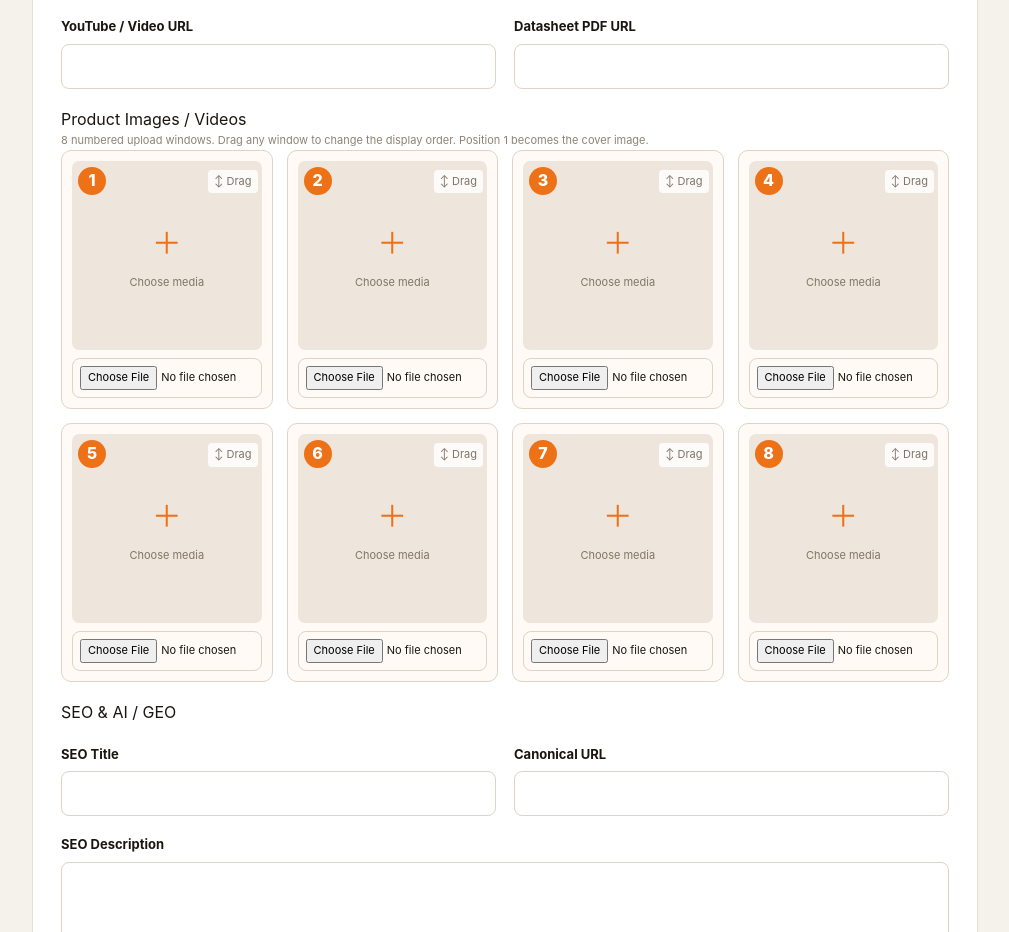
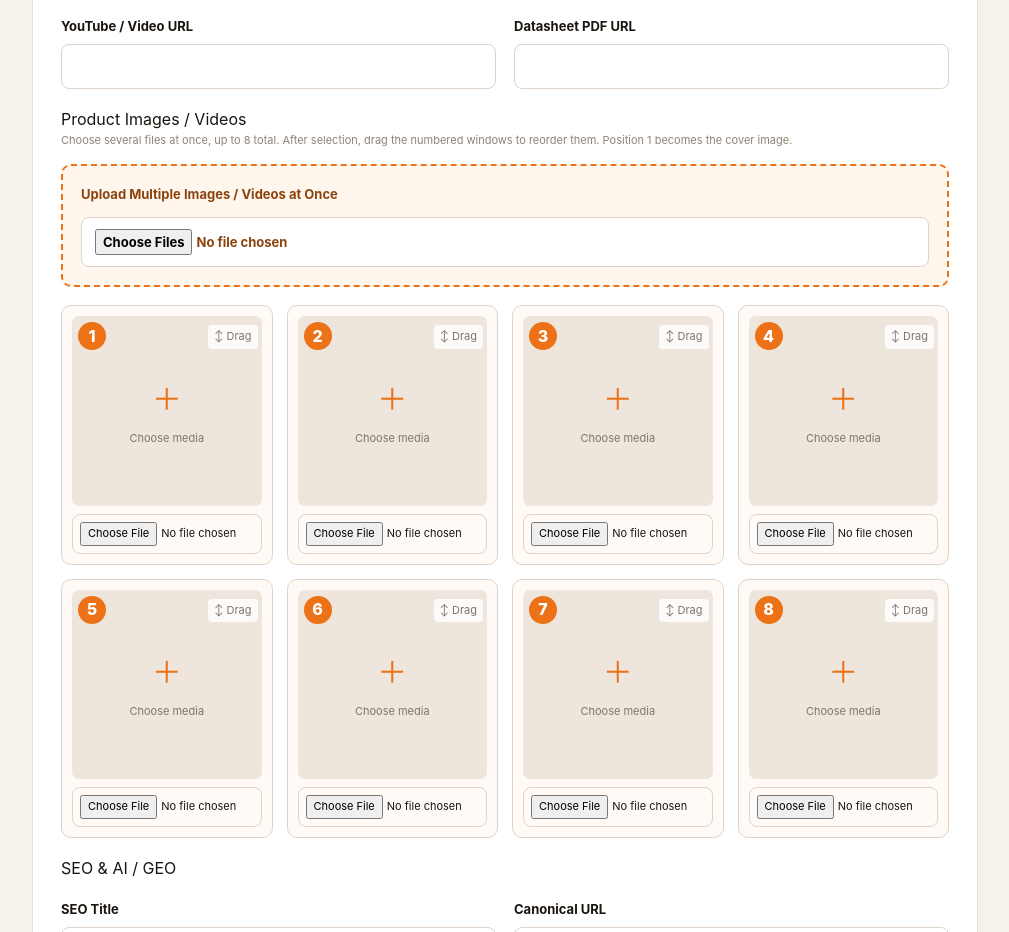
Before and after one commit to szsyym/Repository-name-xinsheng-lighting, a Next.js app: page /admin/products/new in a window 1280 px wide. Shown: the part 1860-2792 px from the top of the page, without its empty margins (260-1269 px from the left). Built offline with nearby package versions, Linux system fonts and the light colour scheme; no server answers; the database is empty.

Commit message:
Add batch product image upload

```diff
--- a/app/admin/actions.ts
+++ b/app/admin/actions.ts
@@ -9,7 +9,7 @@ function slugify(s:string){return s.toLowerCase().trim().replace(/[^a-z0-9]+/g,"
 async function uploadFiles(form:FormData,field="media"){const s=requiredClient();const files=form.getAll(field).filter(x=>x instanceof File&&x.size>0)as File[];const out:MediaItem[]=[];for(const file of files){const ext=file.name.split(".").pop();const path=`${new Date().getFullYear()}/${crypto.randomUUID()}.${ext}`;const{error}=await s.storage.from("media").upload(path,file,{contentType:file.type,upsert:false});if(error)throw error;const{data}=s.storage.from("media").getPublicUrl(path);out.push({type:file.type.startsWith("video/")?"video":"image",url:data.publicUrl,alt:file.name})}return out}
 function productPayload(form:FormData,media:MediaItem[]){const name=String(form.get("name")||""),model=String(form.get("model")||"");return{name,model,slug:String(form.get("slug")||slugify(model||name)),category:String(form.get("category")||"Other"),subcategory:String(form.get("subcategory")||""),short_description:String(form.get("short_description")||""),description:String(form.get("description")||""),features:lines(form.get("features")),specifications:pairs(form.get("specifications")),packing_size:pairs(form.get("packing_size")),parts_list:lines(form.get("parts_list")),faqs:faqs(form.get("faqs")),applications:lines(form.get("applications")),customization:lines(form.get("customization")),media,youtube_url:String(form.get("youtube_url")||""),datasheet_url:String(form.get("datasheet_url")||""),seo:{title:String(form.get("seo_title")||""),description:String(form.get("seo_description")||""),keywords:String(form.get("seo_keywords")||""),canonical:String(form.get("canonical")||"")},ai_summary:String(form.get("ai_summary")||""),moq:String(form.get("moq")||""),featured:form.get("featured")==="on",status:String(form.get("status")||"draft"),sort_order:Number(form.get("sort_order")||0)}}
 
-async function orderedProductMedia(form:FormData,existing:MediaItem[]=[]){const s=requiredClient(),uploaded=new Map<string,MediaItem>();for(const[token,value]of form.entries()){if(!token.startsWith("media_n")||!(value instanceof File)||!value.size)continue;const ext=value.name.split(".").pop(),path=`${new Date().getFullYear()}/${crypto.randomUUID()}.${ext}`;const{error}=await s.storage.from("media").upload(path,value,{contentType:value.type,upsert:false});if(error)throw error;const{data}=s.storage.from("media").getPublicUrl(path);uploaded.set(token.replace("media_",""),{type:value.type.startsWith("video/")?"video":"image",url:data.publicUrl,alt:value.name})}const order=String(form.get("media_order")||"").split(",").filter(Boolean);const media:MediaItem[]=[];for(const token of order){if(token.startsWith("e")){const index=Number(token.slice(1));if(form.get(`delete_media_${index}`)!=="on"&&existing[index])media.push(existing[index])}else if(uploaded.has(token))media.push(uploaded.get(token)!)}return media.slice(0,8)}
+async function orderedProductMedia(form:FormData,existing:MediaItem[]=[]){const s=requiredClient(),uploaded=new Map<string,MediaItem>(),order=String(form.get("media_order")||"").split(",").filter(Boolean);async function upload(token:string,file:File){if(!order.includes(token)||!file.size)return;const ext=file.name.split(".").pop(),path=`${new Date().getFullYear()}/${crypto.randomUUID()}.${ext}`;const{error}=await s.storage.from("media").upload(path,file,{contentType:file.type,upsert:false});if(error)throw error;const{data}=s.storage.from("media").getPublicUrl(path);uploaded.set(token,{type:file.type.startsWith("video/")?"video":"image",url:data.publicUrl,alt:file.name})}for(const[token,value]of form.entries())if(token.startsWith("media_n")&&value instanceof File)await upload(token.replace("media_",""),value);const batch=form.getAll("media_batch").filter(value=>value instanceof File&&value.size>0)as File[];for(let index=0;index<batch.length;index++)await upload(`b${index}`,batch[index]);const media:MediaItem[]=[];for(const token of order){if(token.startsWith("e")){const index=Number(token.slice(1));if(form.get(`delete_media_${index}`)!=="on"&&existing[index])media.push(existing[index])}else if(uploaded.has(token))media.push(uploaded.get(token)!)}return media.slice(0,8)}
 
 export async function createProduct(form:FormData){const s=requiredClient();const media=await orderedProductMedia(form);const{error}=await s.from("products").insert(productPayload(form,media));if(error)throw error;revalidatePath("/products");redirect("/admin/products")}
 export async function updateProduct(id:string,existing:MediaItem[],form:FormData){const s=requiredClient();const media=await orderedProductMedia(form,existing);const{error}=await s.from("products").update(productPayload(form,media)).eq("id",id);if(error)throw error;revalidatePath("/products");redirect("/admin/products")}
--- a/components/admin/ProductMediaManager.tsx
+++ b/components/admin/ProductMediaManager.tsx
@@ -1,10 +1,10 @@
 "use client";
 
 import { useMemo, useState } from "react";
-import type { DragEvent } from "react";
+import type { ChangeEvent, DragEvent } from "react";
 import type { MediaItem } from "@/lib/types";
 
-type Slot = { token: string; existing?: MediaItem; originalIndex?: number; preview?: string; fileName?: string };
+type Slot = { token: string; existing?: MediaItem; originalIndex?: number; preview?: string; fileName?: string; batch?: boolean };
 
 export default function ProductMediaManager({ existing = [] }: { existing?: MediaItem[] }) {
   const initial = useMemo<Slot[]>(() => {
@@ -14,23 +14,38 @@ export default function ProductMediaManager({ existing = [] }: { existing?: Medi
   }, [existing]);
   const [slots, setSlots] = useState(initial);
   const [dragged, setDragged] = useState<number | null>(null);
+
   function drop(event: DragEvent, target: number) {
     event.preventDefault();
     if (dragged === null || dragged === target) return;
     setSlots(current => { const next = [...current]; const [item] = next.splice(dragged, 1); next.splice(target, 0, item); return next; });
     setDragged(null);
   }
+
+  function selectBatch(event: ChangeEvent<HTMLInputElement>) {
+    const files = Array.from(event.target.files || []);
+    setSlots(current => {
+      const retained = current.filter(slot => slot.existing);
+      const capacity = Math.max(0, 8 - retained.length);
+      const selected: Slot[] = files.slice(0, capacity).map((file, index) => ({ token: `b${index}`, preview: URL.createObjectURL(file), fileName: file.name, batch: true }));
+      const empty = Array.from({ length: Math.max(0, capacity - selected.length) }, (_, index) => ({ token: `n${index}` }));
+      return [...retained, ...selected, ...empty];
+    });
+  }
+
   function previewFile(token: string, file?: File) {
     setSlots(current => current.map(slot => slot.token === token ? { ...slot, preview: file ? URL.createObjectURL(file) : undefined, fileName: file?.name } : slot));
   }
+
   return <div>
     <h3>Product Images / Videos</h3>
-    <p className="hint">8 numbered upload windows. Drag any window to change the display order. Position 1 becomes the cover image.</p>
+    <p className="hint">Choose several files at once, up to 8 total. After selection, drag the numbered windows to reorder them. Position 1 becomes the cover image.</p>
+    <label className="batch-upload-label">Upload Multiple Images / Videos at Once<input type="file" name="media_batch" accept="image/*,video/*" multiple onChange={selectBatch}/></label>
     <input type="hidden" name="media_order" value={slots.map(slot => slot.token).join(",")}/>
     <div className="product-upload-grid">{slots.map((slot, index) => <div className="product-upload-slot" key={slot.token} draggable onDragStart={() => setDragged(index)} onDragOver={event => event.preventDefault()} onDrop={event => drop(event, index)}>
       <span className="upload-number">{index + 1}</span><span className="drag-handle">↕ Drag</span>
       <div className="upload-preview">{slot.preview ? <img src={slot.preview} alt={slot.fileName || "New upload"}/> : slot.existing ? (slot.existing.type === "video" ? <video src={slot.existing.url} muted/> : <img src={slot.existing.url} alt={slot.existing.alt || ""}/>) : <span>＋<small>Choose media</small></span>}</div>
-      {slot.existing ? <label className="delete-media-check"><input type="checkbox" name={`delete_media_${slot.originalIndex}`}/> Delete</label> : <input className="slot-file-input" type="file" name={`media_${slot.token}`} accept="image/*,video/*" onChange={event => previewFile(slot.token, event.target.files?.[0])}/>}
+      {slot.existing ? <label className="delete-media-check"><input type="checkbox" name={`delete_media_${slot.originalIndex}`}/> Delete</label> : slot.batch ? <div className="batch-file-name" title={slot.fileName}>{slot.fileName}</div> : <input className="slot-file-input" type="file" name={`media_${slot.token}`} accept="image/*,video/*" onChange={event => previewFile(slot.token, event.target.files?.[0])}/>}
     </div>)}</div>
   </div>;
 }
```
Also changed, not shown: app/admin/admin.css.
